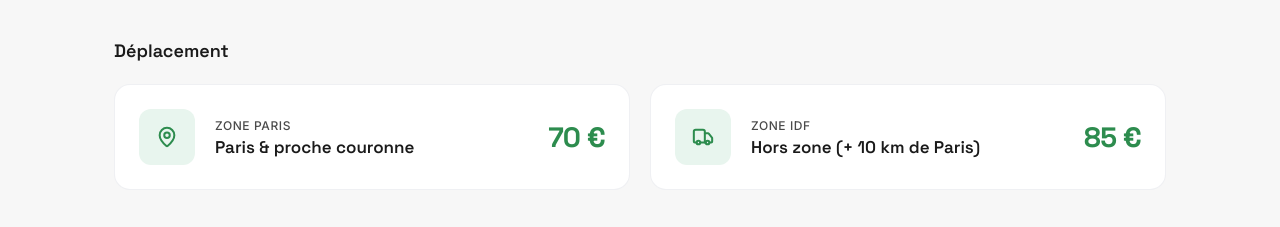
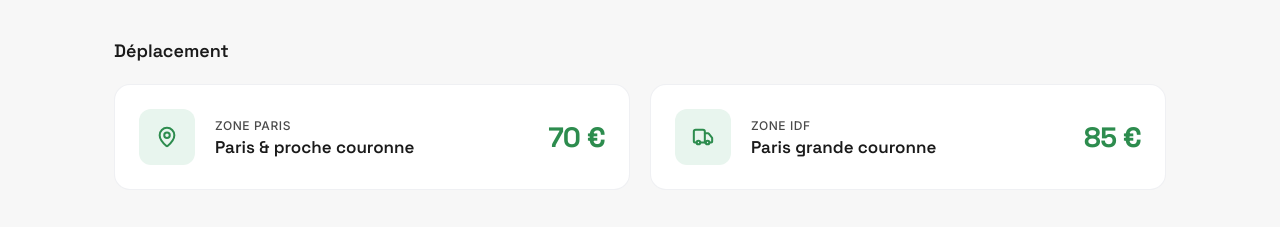
Before and after one commit to PHT001/emajor-site, a Next.js app: page / in a window 1280 px wide. Shown: the part 10020-10247 px from the top of the page. Built offline with nearby package versions, Linux system fonts and the light colour scheme.

Commit message:
content(tarifs): 'Hors zone (+ 10 km de Paris)' → 'Paris grande couronne'

```diff
--- a/components/TarifsDeplacement.tsx
+++ b/components/TarifsDeplacement.tsx
@@ -18,7 +18,7 @@ const deplacement: Row[] = [
   {
     icon: Truck,
     kind: "Zone IDF",
-    label: "Hors zone (+ 10 km de Paris)",
+    label: "Paris grande couronne",
     price: "85 €",
   },
 ];
```
